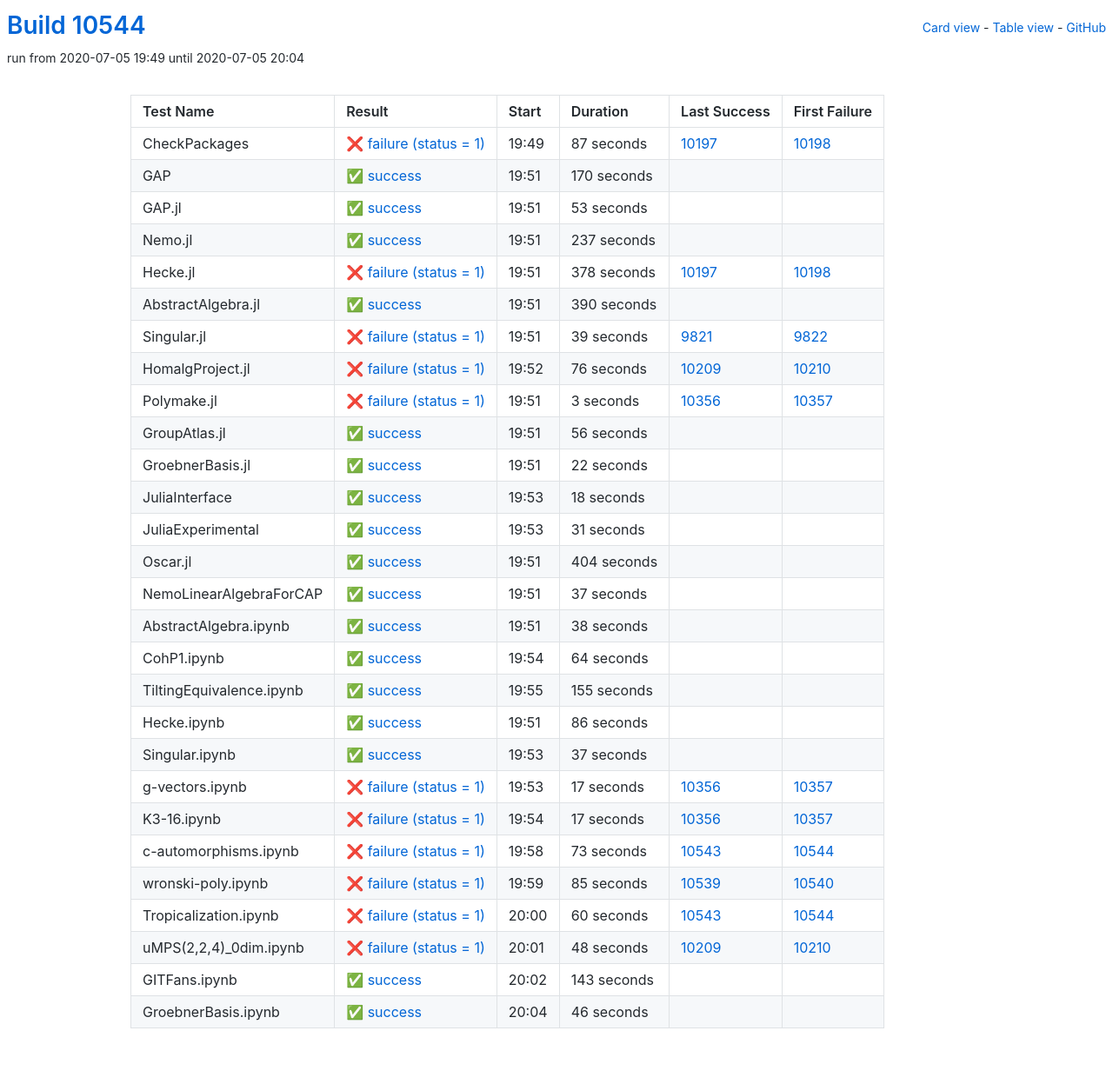
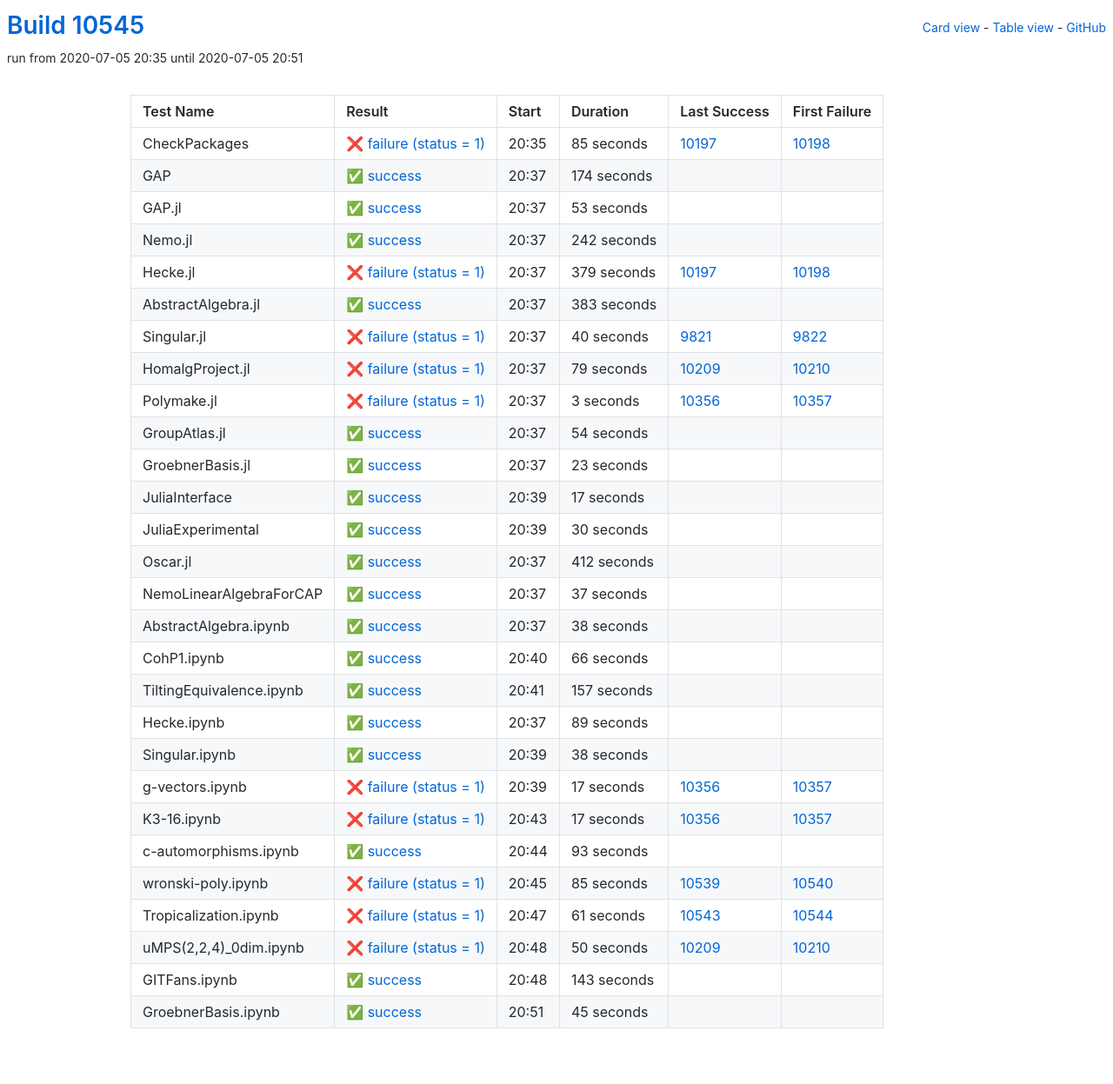
Before and after one commit to oscar-system/oscar-ci-status, a Jekyll site: the page built from table.html, in a window 1280 px wide. Shown: the whole page at 87% size. Built offline with Jekyll 4.4.1, drawn with Linux system fonts in a browser that asks for light colours.

Commit message:
Build #10545

```diff
--- a/_data/ci.yml
+++ b/_data/ci.yml
@@ -1,6 +1,6 @@
 ---
-build: 10544
-build_url: https://oscarci.mathematik.uni-kl.de/job/oscar/10544/
+build: 10545
+build_url: https://oscarci.mathematik.uni-kl.de/job/oscar/10545/
 job: oscar
 organization: oscar-system
 repo: oscar-ci-status
@@ -8,32 +8,32 @@
 tests:
 - name: CheckPackages
   id: checkpackages
-  log: https://oscarci.mathematik.uni-kl.de/job/oscar/10544/artifact/logs/build-10544/CheckPackages.log
-  start: 2020-07-05 19:49
+  log: https://oscarci.mathematik.uni-kl.de/job/oscar/10545/artifact/logs/build-10545/CheckPackages.log
+  start: 2020-07-05 20:35
   success: false
   exitcode: 1
   status: failure
-  duration: 87
+  duration: 85
   last_success: 10197
   last_success_url: https://oscarci.mathematik.uni-kl.de/job/oscar/10197/
   first_failure: 10198
   first_failure_url: https://oscarci.mathematik.uni-kl.de/job/oscar/10198/
 - name: GAP
   id: gap
-  log: https://oscarci.mathematik.uni-kl.de/job/oscar/10544/artifact/logs/build-10544/GAP.log
-  start: 2020-07-05 19:51
+  log: https://oscarci.mathematik.uni-kl.de/job/oscar/10545/artifact/logs/build-10545/GAP.log
+  start: 2020-07-05 20:37
   success: true
   exitcode: 0
   status: success
-  duration: 170
+  duration: 174
   last_success: false
   last_success_url:
   first_failure: false
   first_failure_url:
 - name: GAP.jl
   id: gap-jl
-  log: https://oscarci.mathematik.uni-kl.de/job/oscar/10544/artifact/logs/build-10544/GAP.jl.log
-  start: 2020-07-05 19:51
+  log: https://oscarci.mathematik.uni-kl.de/job/oscar/10545/artifact/logs/build-10545/GAP.jl.log
+  start: 2020-07-05 20:37
   success: true
   exitcode: 0
   status: success
@@ -44,68 +44,68 @@
   first_failure_url:
 - name: Nemo.jl
   id: nemo-jl
-  log: https://oscarci.mathematik.uni-kl.de/job/oscar/10544/artifact/logs/build-10544/Nemo.jl.log
-  start: 2020-07-05 19:51
+  log: https://oscarci.mathematik.uni-kl.de/job/oscar/10545/artifact/logs/build-10545/Nemo.jl.log
+  start: 2020-07-05 20:37
   success: true
   exitcode: 0
   status: success
-  duration: 237
+  duration: 242
   last_success: false
   last_success_url:
   first_failure: false
   first_failure_url:
 - name: Hecke.jl
   id: hecke-jl
-  log: https://oscarci.mathematik.uni-kl.de/job/oscar/10544/artifact/logs/build-10544/Hecke.jl.log
-  start: 2020-07-05 19:51
+  log: https://oscarci.mathematik.uni-kl.de/job/oscar/10545/artifact/logs/build-10545/Hecke.jl.log
+  start: 2020-07-05 20:37
   success: false
   exitcode: 1
   status: failure
-  duration: 378
+  duration: 379
   last_success: 10197
   last_success_url: https://oscarci.mathematik.uni-kl.de/job/oscar/10197/
   first_failure: 10198
   first_failure_url: https://oscarci.mathematik.uni-kl.de/job/oscar/10198/
 - name: AbstractAlgebra.jl
   id: abstractalgebra-jl
-  log: https://oscarci.mathematik.uni-kl.de/job/oscar/10544/artifact/logs/build-10544/AbstractAlgebra.jl.log
-  start: 2020-07-05 19:51
+  log: https://oscarci.mathematik.uni-kl.de/job/oscar/10545/artifact/logs/build-10545/AbstractAlgebra.jl.log
+  start: 2020-07-05 20:37
   success: true
   exitcode: 0
   status: success
-  duration: 390
+  duration: 383
   last_success: false
   last_success_url:
   first_failure: false
   first_failure_url:
 - name: Singular.jl
   id: singular-jl
-  log: https://oscarci.mathematik.uni-kl.de/job/oscar/10544/artifact/logs/build-10544/Singular.jl.log
-  start: 2020-07-05 19:51
+  log: https://oscarci.mathematik.uni-kl.de/job/oscar/10545/artifact/logs/build-10545/Singular.jl.log
+  start: 2020-07-05 20:37
   success: false
   exitcode: 1
   status: failure
-  duration: 39
+  duration: 40
   last_success: 9821
   last_success_url: https://oscarci.mathematik.uni-kl.de/job/oscar/9821/
   first_failure: 9822
   first_failure_url: https://oscarci.mathematik.uni-kl.de/job/oscar/9822/
 - name: HomalgProject.jl
   id: homalgproject-jl
-  log: https://oscarci.mathematik.uni-kl.de/job/oscar/10544/artifact/logs/build-10544/HomalgProject.jl.log
-  start: 2020-07-05 19:52
+  log: https://oscarci.mathematik.uni-kl.de/job/oscar/10545/artifact/logs/build-10545/HomalgProject.jl.log
+  start: 2020-07-05 20:37
   success: false
   exitcode: 1
   status: failure
-  duration: 76
+  duration: 79
   last_success: 10209
   last_success_url: https://oscarci.mathematik.uni-kl.de/job/oscar/10209/
   first_failure: 10210
   first_failure_url: https://oscarci.mathematik.uni-kl.de/job/oscar/10210/
 - name: Polymake.jl
   id: polymake-jl
-  log: https://oscarci.mathematik.uni-kl.de/job/oscar/10544/artifact/logs/build-10544/Polymake.jl.log
-  start: 2020-07-05 19:51
+  log: https://oscarci.mathematik.uni-kl.de/job/oscar/10545/artifact/logs/build-10545/Polymake.jl.log
+  start: 2020-07-05 20:37
   success: false
   exitcode: 1
   status: failure
@@ -116,68 +116,68 @@
   first_failure_url: https://oscarci.mathematik.uni-kl.de/job/oscar/10357/
 - name: GroupAtlas.jl
   id: groupatlas-jl
-  log: https://oscarci.mathematik.uni-kl.de/job/oscar/10544/artifact/logs/build-10544/GroupAtlas.jl.log
-  start: 2020-07-05 19:51
+  log: https://oscarci.mathematik.uni-kl.de/job/oscar/10545/artifact/logs/build-10545/GroupAtlas.jl.log
+  start: 2020-07-05 20:37
   success: true
   exitcode: 0
   status: success
-  duration: 56
+  duration: 54
   last_success: false
   last_success_url:
   first_failure: false
   first_failure_url:
 - name: GroebnerBasis.jl
   id: groebnerbasis-jl
-  log: https://oscarci.mathematik.uni-kl.de/job/oscar/10544/artifact/logs/build-10544/GroebnerBasis.jl.log
-  start: 2020-07-05 19:51
+  log: https://oscarci.mathematik.uni-kl.de/job/oscar/10545/artifact/logs/build-10545/GroebnerBasis.jl.log
+  start: 2020-07-05 20:37
   success: true
   exitcode: 0
   status: success
-  duration: 22
+  duration: 23
   last_success: false
   last_success_url:
   first_failure: false
   first_failure_url:
 - name: JuliaInterface
   id: juliainterface
-  log: https://oscarci.mathematik.uni-kl.de/job/oscar/10544/artifact/logs/build-10544/JuliaInterface.log
-  start: 2020-07-05 19:53
+  log: https://oscarci.mathematik.uni-kl.de/job/oscar/10545/artifact/logs/build-10545/JuliaInterface.log
+  start: 2020-07-05 20:39
   success: true
   exitcode: 0
   status: success
-  duration: 18
+  duration: 17
   last_success: false
   last_success_url:
   first_failure: false
   first_failure_url:
 - name: JuliaExperimental
   id: juliaexperimental
-  log: https://oscarci.mathematik.uni-kl.de/job/oscar/10544/artifact/logs/build-10544/JuliaExperimental.log
-  start: 2020-07-05 19:53
+  log: https://oscarci.mathematik.uni-kl.de/job/oscar/10545/artifact/logs/build-10545/JuliaExperimental.log
+  start: 2020-07-05 20:39
   success: true
   exitcode: 0
   status: success
-  duration: 31
+  duration: 30
   last_success: false
   last_success_url:
   first_failure: false
   first_failure_url:
 - name: Oscar.jl
   id: oscar-jl
-  log: https://oscarci.mathematik.uni-kl.de/job/oscar/10544/artifact/logs/build-10544/Oscar.jl.log
-  start: 2020-07-05 19:51
+  log: https://oscarci.mathematik.uni-kl.de/job/oscar/10545/artifact/logs/build-10545/Oscar.jl.log
+  start: 2020-07-05 20:37
   success: true
   exitcode: 0
   status: success
-  duration: 404
+  duration: 412
   last_success: false
   last_success_url:
   first_failure: false
   first_failure_url:
 - name: NemoLinearAlgebraForCAP
   id: nemolinearalgebraforcap
-  log: https://oscarci.mathematik.uni-kl.de/job/oscar/10544/artifact/logs/build-10544/NemoLinearAlgebraForCAP.log
-  start: 2020-07-05 19:51
+  log: https://oscarci.mathematik.uni-kl.de/job/oscar/10545/artifact/logs/build-10545/NemoLinearAlgebraForCAP.log
+  start: 2020-07-05 20:37
   success: true
   exitcode: 0
   status: success
@@ -188,8 +188,8 @@
   first_failure_url:
 - name: AbstractAlgebra.ipynb
   id: abstractalgebra-ipynb
-  log: https://oscarci.mathematik.uni-kl.de/job/oscar/10544/artifact/logs/build-10544/AbstractAlgebra.ipynb.log
-  start: 2020-07-05 19:51
+  log: https://oscarci.mathematik.uni-kl.de/job/oscar/10545/artifact/logs/build-10545/AbstractAlgebra.ipynb.log
+  start: 2020-07-05 20:37
   success: true
   exitcode: 0
   status: success
@@ -200,56 +200,56 @@
   first_failure_url:
 - name: CohP1.ipynb
   id: cohp1-ipynb
-  log: https://oscarci.mathematik.uni-kl.de/job/oscar/10544/artifact/logs/build-10544/CohP1.ipynb.log
-  start: 2020-07-05 19:54
+  log: https://oscarci.mathematik.uni-kl.de/job/oscar/10545/artifact/logs/build-10545/CohP1.ipynb.log
+  start: 2020-07-05 20:40
   success: true
   exitcode: 0
   status: success
-  duration: 64
+  duration: 66
   last_success: false
   last_success_url:
   first_failure: false
   first_failure_url:
 - name: TiltingEquivalence.ipynb
   id: tiltingequivalence-ipynb
-  log: https://oscarci.mathematik.uni-kl.de/job/oscar/10544/artifact/logs/build-10544/TiltingEquivalence.ipynb.log
-  start: 2020-07-05 19:55
+  log: https://oscarci.mathematik.uni-kl.de/job/oscar/10545/artifact/logs/build-10545/TiltingEquivalence.ipynb.log
+  start: 2020-07-05 20:41
   success: true
   exitcode: 0
   status: success
-  duration: 155
+  duration: 157
   last_success: false
   last_success_url:
   first_failure: false
   first_failure_url:
 - name: Hecke.ipynb
   id: hecke-ipynb
-  log: https://oscarci.mathematik.uni-kl.de/job/oscar/10544/artifact/logs/build-10544/Hecke.ipynb.log
-  start: 2020-07-05 19:51
+  log: https://oscarci.mathematik.uni-kl.de/job/oscar/10545/artifact/logs/build-10545/Hecke.ipynb.log
+  start: 2020-07-05 20:37
   success: true
   exitcode: 0
   status: success
-  duration: 86
+  duration: 89
   last_success: false
   last_success_url:
   first_failure: false
   first_failure_url:
 - name: Singular.ipynb
   id: singular-ipynb
-  log: https://oscarci.mathematik.uni-kl.de/job/oscar/10544/artifact/logs/build-10544/Singular.ipynb.log
-  start: 2020-07-05 19:53
+  log: https://oscarci.mathematik.uni-kl.de/job/oscar/10545/artifact/logs/build-10545/Singular.ipynb.log
+  start: 2020-07-05 20:39
   success: true
   exitcode: 0
   status: success
-  duration: 37
+  duration: 38
   last_success: false
   last_success_url:
   first_failure: false
   first_failure_url:
 - name: g-vectors.ipynb
   id: g-vectors-ipynb
-  log: https://oscarci.mathematik.uni-kl.de/job/oscar/10544/artifact/logs/build-10544/g-vectors.ipynb.log
-  start: 2020-07-05 19:53
+  log: https://oscarci.mathematik.uni-kl.de/job/oscar/10545/artifact/logs/build-10545/g-vectors.ipynb.log
+  start: 2020-07-05 20:39
   success: false
   exitcode: 1
   status: failure
@@ -260,8 +260,8 @@
   first_failure_url: https://oscarci.mathematik.uni-kl.de/job/oscar/10357/
 - name: K3-16.ipynb
   id: k3-16-ipynb
-  log: https://oscarci.mathematik.uni-kl.de/job/oscar/10544/artifact/logs/build-10544/K3-16.ipynb.log
-  start: 2020-07-05 19:54
+  log: https://oscarci.mathematik.uni-kl.de/job/oscar/10545/artifact/logs/build-10545/K3-16.ipynb.log
+  start: 2020-07-05 20:43
   success: false
   exitcode: 1
   status: failure
@@ -272,20 +272,20 @@
   first_failure_url: https://oscarci.mathematik.uni-kl.de/job/oscar/10357/
 - name: c-automorphisms.ipynb
   id: c-automorphisms-ipynb
-  log: https://oscarci.mathematik.uni-kl.de/job/oscar/10544/artifact/logs/build-10544/c-automorphisms.ipynb.log
-  start: 2020-07-05 19:58
-  success: false
-  exitcode: 1
-  status: failure
-  duration: 73
-  last_success: 10543
-  last_success_url: https://oscarci.mathematik.uni-kl.de/job/oscar/10543/
-  first_failure: 10544
-  first_failure_url: https://oscarci.mathematik.uni-kl.de/job/oscar/10544/
+  log: https://oscarci.mathematik.uni-kl.de/job/oscar/10545/artifact/logs/build-10545/c-automorphisms.ipynb.log
+  start: 2020-07-05 20:44
+  success: true
+  exitcode: 0
+  status: success
+  duration: 93
+  last_success: false
+  last_success_url:
+  first_failure: false
+  first_failure_url:
 - name: wronski-poly.ipynb
   id: wronski-poly-ipynb
-  log: https://oscarci.mathematik.uni-kl.de/job/oscar/10544/artifact/logs/build-10544/wronski-poly.ipynb.log
-  start: 2020-07-05 19:59
+  log: https://oscarci.mathematik.uni-kl.de/job/oscar/10545/artifact/logs/build-10545/wronski-poly.ipynb.log
+  start: 2020-07-05 20:45
   success: false
   exitcode: 1
   status: failure
@@ -296,32 +296,32 @@
   first_failure_url: https://oscarci.mathematik.uni-kl.de/job/oscar/10540/
 - name: Tropicalization.ipynb
   id: tropicalization-ipynb
-  log: https://oscarci.mathematik.uni-kl.de/job/oscar/10544/artifact/logs/build-10544/Tropicalization.ipynb.log
-  start: 2020-07-05 20:00
+  log: https://oscarci.mathematik.uni-kl.de/job/oscar/10545/artifact/logs/build-10545/Tropicalization.ipynb.log
+  start: 2020-07-05 20:47
   success: false
   exitcode: 1
   status: failure
-  duration: 60
+  duration: 61
   last_success: 10543
   last_success_url: https://oscarci.mathematik.uni-kl.de/job/oscar/10543/
   first_failure: 10544
   first_failure_url: https://oscarci.mathematik.uni-kl.de/job/oscar/10544/
 - name: uMPS(2,2,4)_0dim.ipynb
   id: umps-2-2-4-0dim-ipynb
-  log: https://oscarci.mathematik.uni-kl.de/job/oscar/10544/artifact/logs/build-10544/uMPS-2-2-4-_0dim.ipynb.log
-  start: 2020-07-05 20:01
+  log: https://oscarci.mathematik.uni-kl.de/job/oscar/10545/artifact/logs/build-10545/uMPS-2-2-4-_0dim.ipynb.log
+  start: 2020-07-05 20:48
   success: false
   exitcode: 1
   status: failure
-  duration: 48
+  duration: 50
   last_success: 10209
   last_success_url: https://oscarci.mathematik.uni-kl.de/job/oscar/10209/
   first_failure: 10210
   first_failure_url: https://oscarci.mathematik.uni-kl.de/job/oscar/10210/
 - name: GITFans.ipynb
   id: gitfans-ipynb
-  log: https://oscarci.mathematik.uni-kl.de/job/oscar/10544/artifact/logs/build-10544/GITFans.ipynb.log
-  start: 2020-07-05 20:02
+  log: https://oscarci.mathematik.uni-kl.de/job/oscar/10545/artifact/logs/build-10545/GITFans.ipynb.log
+  start: 2020-07-05 20:48
   success: true
   exitcode: 0
   status: success
@@ -332,12 +332,12 @@
   first_failure_url:
 - name: GroebnerBasis.ipynb
   id: groebnerbasis-ipynb
-  log: https://oscarci.mathematik.uni-kl.de/job/oscar/10544/artifact/logs/build-10544/GroebnerBasis.ipynb.log
-  start: 2020-07-05 20:04
+  log: https://oscarci.mathematik.uni-kl.de/job/oscar/10545/artifact/logs/build-10545/GroebnerBasis.ipynb.log
+  start: 2020-07-05 20:51
   success: true
   exitcode: 0
   status: success
-  duration: 46
+  duration: 45
   last_success: false
   last_success_url:
   first_failure: false
```
Also changed, not shown: README.md.
